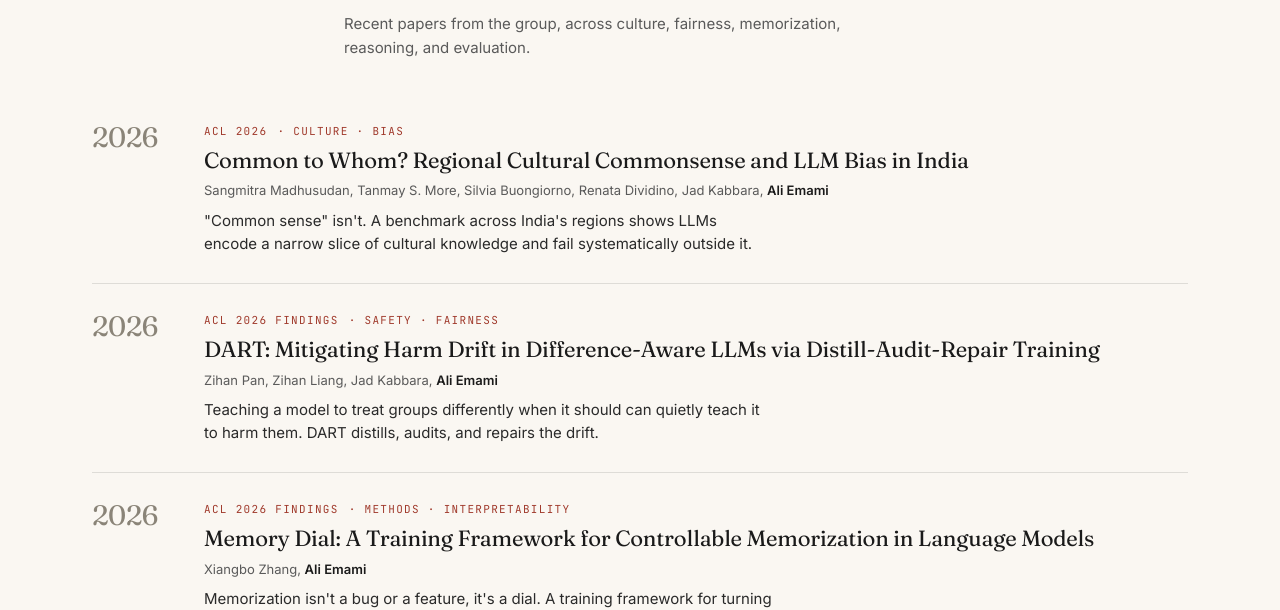
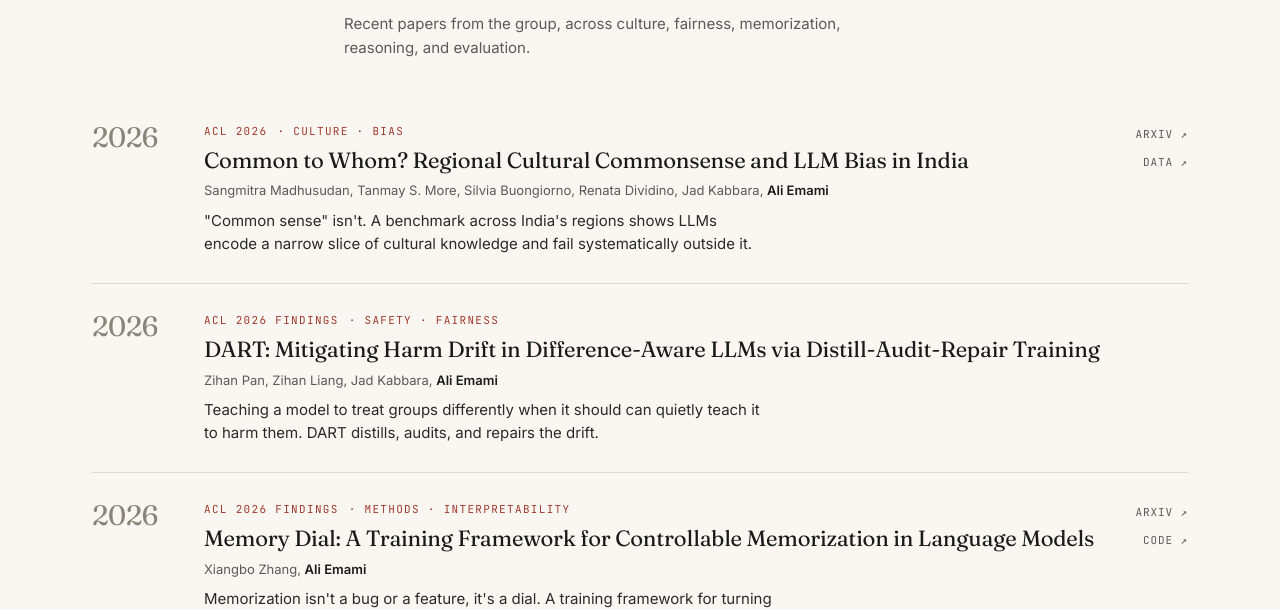
Before and after one commit to aemami1/site-v2, a React (Vite) app: page / in a window 1280 px wide. Shown: the part 1224-1834 px from the top of the page. Built offline with nearby package versions, Linux system fonts and the light colour scheme.

Commit message:
Add arxiv/data/code links to Common to Whom and Memory Dial on homepage

```diff
--- a/src/data.js
+++ b/src/data.js
@@ -41,7 +41,10 @@ window.FEATURED = [
     authors: ["Sangmitra Madhusudan", "Tanmay S. More", "Silvia Buongiorno", "Renata Dividino", "Jad Kabbara", "Ali Emami"],
     blurb: "\"Common sense\" isn't. A benchmark across India's regions shows LLMs encode a narrow slice of cultural knowledge and fail systematically outside it.",
     tag: "Culture · Bias",
-    links: {},
+    links: {
+      arxiv: "https://arxiv.org/abs/2601.15550",
+      data: "https://huggingface.co/datasets/Sangmitra-06/INDICA",
+    },
   },
   {
     id: "dart",
@@ -61,7 +64,10 @@ window.FEATURED = [
     authors: ["Xiangbo Zhang", "Ali Emami"],
     blurb: "Memorization isn't a bug or a feature, it's a dial. A training framework for turning it up or down where it matters.",
     tag: "Methods · Interpretability",
-    links: {},
+    links: {
+      arxiv: "https://arxiv.org/abs/2604.05074",
+      code: "https://github.com/xiangbo05/MemoryDial_Public",
+    },
   },
   {
     id: "dog-cat",
```
